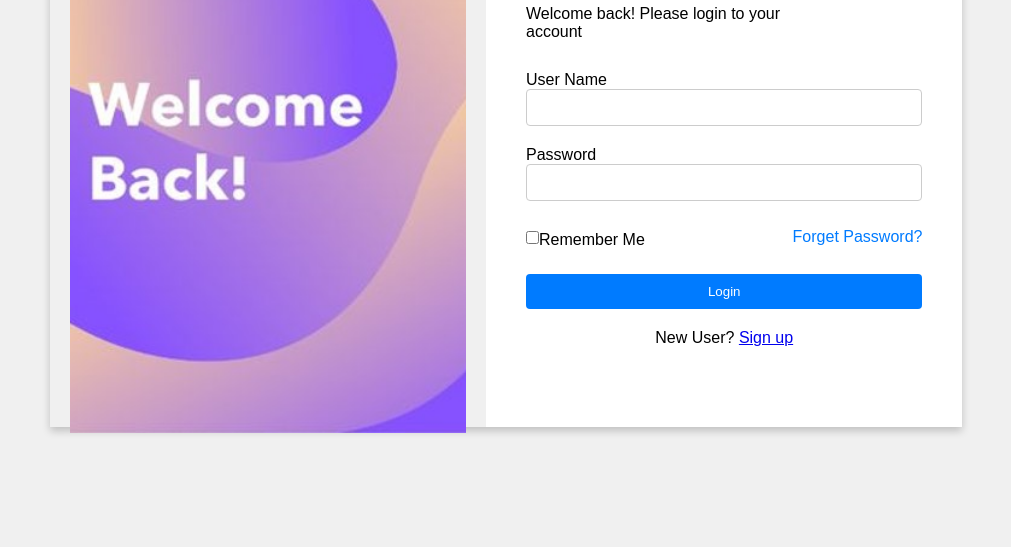
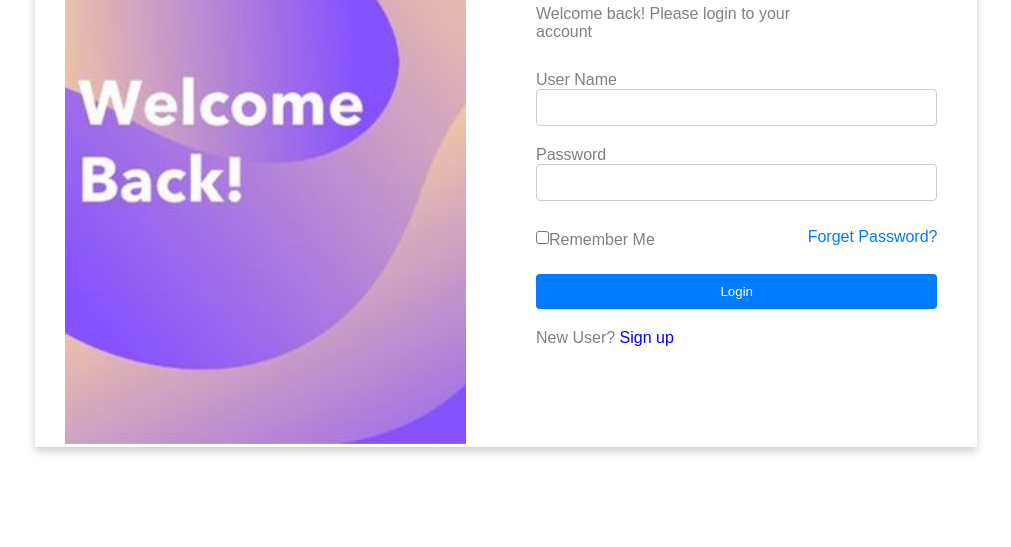
Before and after one commit to Mohib-Digital/-task-03-html-css-login-design, a plain HTML site: page index.html in a window 1280 px wide. Shown: the part 253-800 px from the top of the page, without its empty margins (134-1145 px from the left). Drawn offline with Linux system fonts and the light colour scheme.

Commit message:
add some changes

```diff
--- a/assets/css/style.css
+++ b/assets/css/style.css
@@ -12,20 +12,20 @@ body, html {
     display: flex;
     align-items: center;
     justify-content: center;
-    background-color: #f0f0f0;
+    background-color: white;
 }
 
 .login_page {
     display: flex;
     width: 80%;
     max-width: 1200px;
-    height: 70%;
+    height: 75%;
     box-shadow: 0 4px 8px rgba(0, 0, 0, 0.2);
 }
 
 .form_container, .image_container {
     flex: 1;
-    padding: 20px;
+    padding: 30px;
 }
 
 .form_container {
@@ -43,7 +43,7 @@ body, html {
 }
 
 .image_container img {
-    background-image: url("../img/Welcoming\ img.jpg");
+    /* background-image: url("../img/Welcoming\ img.jpg"); */
     background-size: cover;
     background-repeat: no-repeat;
     background-position: center;
@@ -58,10 +58,12 @@ h1 {
 
 p {
     margin: 0 0 30px;
+    color: gray;
 }
 
 label {
     margin: 10px 0 5px;
+    color: gray;
 }
 
 input[type="text"], input[type="password"] {
@@ -95,6 +97,6 @@ input[type="button"] {
 }
 
 .new_user {
-    text-align: center;
+    /* text-align: center; */
     margin-top: 20px;
 }
--- a/index.html
+++ b/index.html
@@ -32,7 +32,7 @@
 
                 <div class="new_user">
                     <label for="">New User?</label>
-                    <a href="#">Sign up</a>
+                    <a href="#" style="text-decoration: none;">Sign up</a>
                 </div>
             </form>
         </div>
```
